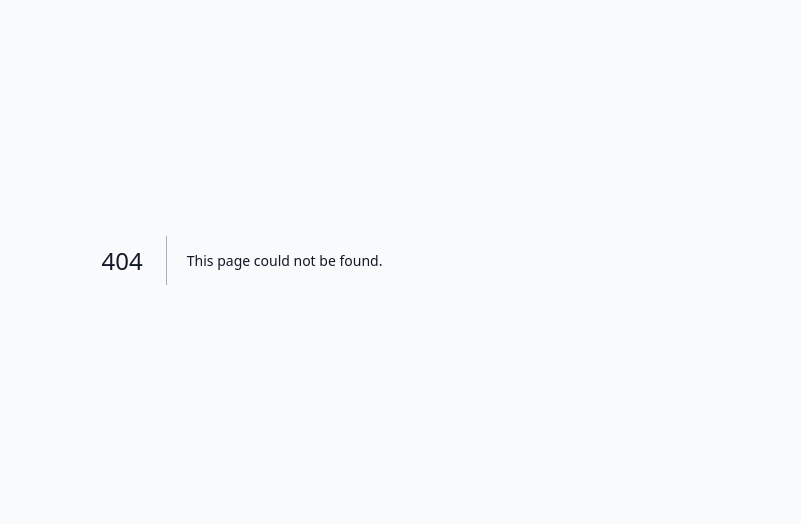
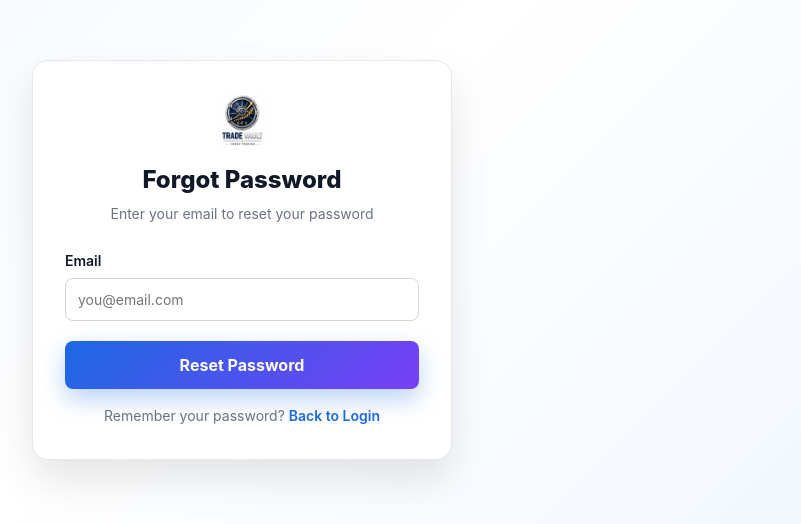
Before and after one commit to normanainebyoona7-rgb/tradevault, a Next.js app: page /forgot-password in a window 1280 px wide. Before the commit this address had no page. Shown: the part 140-664 px from the top of the page, without its empty margins (398-1199 px from the left). Built offline with nearby package versions, Linux system fonts and the light colour scheme.

Commit message:
Add forgot password page

```diff
--- /dev/null
+++ b/src/app/forgot-password/page.tsx
@@ -0,0 +1,146 @@
+"use client";
+
+import { useState } from "react";
+import Link from "next/link";
+import { useTheme } from "@/components/providers/theme-provider";
+
+export default function ForgotPasswordPage() {
+  const { theme } = useTheme();
+  const [email, setEmail] = useState("");
+  const [message, setMessage] = useState("");
+  const [error, setError] = useState("");
+  const [loading, setLoading] = useState(false);
+
+  const isDark = theme === "dark";
+
+  const handleSubmit = async (e: React.FormEvent) => {
+    e.preventDefault();
+    setLoading(true);
+    setError("");
+    setMessage("");
+
+    try {
+      // TODO: Add actual password reset email functionality
+      setMessage("Password reset instructions sent to your email!");
+      setEmail("");
+    } catch (err) {
+      setError("Something went wrong");
+    } finally {
+      setLoading(false);
+    }
+  };
+
+  return (
+    <div style={{
+      minHeight: "100vh",
+      display: "flex",
+      alignItems: "center",
+      justifyContent: "center",
+      background: isDark
+        ? "linear-gradient(135deg, #0f172a 0%, #1e293b 50%, #0f172a 100%)"
+        : "linear-gradient(135deg, #eff6ff 0%, #ffffff 50%, #eff6ff 100%)",
+      padding: "20px",
+    }}>
+      <div style={{
+        background: isDark ? "#1e293b" : "#ffffff",
+        border: `1px solid ${isDark ? "#334155" : "#e5e7eb"}`,
+        borderRadius: "16px",
+        padding: "32px",
+        width: "100%",
+        maxWidth: "420px",
+        boxShadow: "0 20px 40px rgba(0,0,0,0.1)",
+      }}>
+        <div style={{ textAlign: "center", marginBottom: "24px" }}>
+          <img
+            src="/logo.png"
+            alt="TradeVault"
+            style={{
+              width: "56px", height: "56px", borderRadius: "12px",
+              objectFit: "cover", margin: "0 auto 12px", display: "block",
+            }}
+          />
+          <h1 style={{
+            fontSize: "24px", fontWeight: "800",
+            color: isDark ? "#f1f5f9" : "#111827",
+            marginBottom: "4px",
+          }}>
+            Forgot Password
+          </h1>
+          <p style={{ fontSize: "14px", color: isDark ? "#94a3b8" : "#6b7280" }}>
+            Enter your email to reset your password
+          </p>
+        </div>
+
+        {error && (
+          <div style={{
+            background: "#fef2f2", border: "1px solid #fecaca",
+            color: "#dc2626", padding: "12px", borderRadius: "8px",
+            marginBottom: "16px", fontSize: "14px",
+          }}>
+            {error}
+          </div>
+        )}
+
+        {message && (
+          <div style={{
+            background: "#f0fdf4", border: "1px solid #bbf7d0",
+            color: "#16a34a", padding: "12px", borderRadius: "8px",
+            marginBottom: "16px", fontSize: "14px",
+          }}>
+            {message}
+          </div>
+        )}
+
+        <form onSubmit={handleSubmit}>
+          <div style={{ marginBottom: "20px" }}>
+            <label style={{
+              display: "block", fontSize: "14px", fontWeight: "600",
+              marginBottom: "6px", color: isDark ? "#f1f5f9" : "#111827",
+            }}>
+              Email
+            </label>
+            <input
+              type="email"
+              value={email}
+              onChange={(e) => setEmail(e.target.value)}
+              placeholder="you@email.com"
+              required
+              style={{
+                width: "100%", padding: "12px",
+                border: `1px solid ${isDark ? "#334155" : "#d1d5db"}`,
+                borderRadius: "8px", fontSize: "14px",
+                background: isDark ? "#0f172a" : "#ffffff",
+                color: isDark ? "#f1f5f9" : "#111827",
+                outline: "none",
+              }}
+            />
+          </div>
+
+          <button
+            type="submit"
+            disabled={loading}
+            style={{
+              width: "100%", padding: "14px",
+              background: "linear-gradient(135deg, #1c69e3, #783ff5)",
+              color: "#fff", border: "none", borderRadius: "8px",
+              fontSize: "16px", fontWeight: "700", cursor: "pointer",
+              boxShadow: "0 10px 25px rgba(28,105,227,0.3)",
+            }}
+          >
+            {loading ? "Sending..." : "Reset Password"}
+          </button>
+        </form>
+
+        <p style={{
+          textAlign: "center", marginTop: "16px",
+          fontSize: "14px", color: isDark ? "#94a3b8" : "#6b7280",
+        }}>
+          Remember your password?{" "}
+          <Link href="/login" style={{ color: "#1c69e3", fontWeight: "600" }}>
+            Back to Login
+          </Link>
+        </p>
+      </div>
+    </div>
+  );
+}
```
Also changed, not shown: src/app/login/page.tsx (+21 -1 lines).
